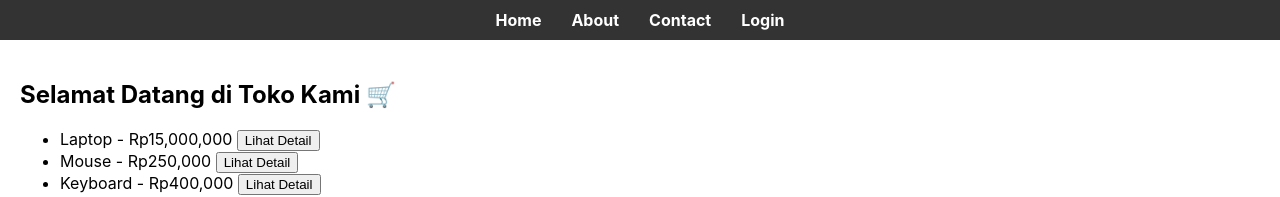
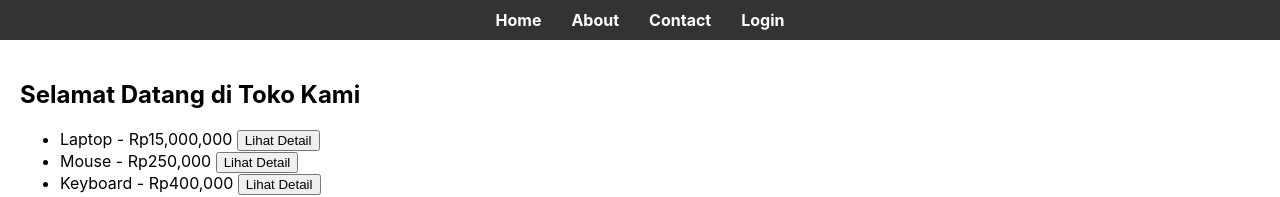
Before and after one commit to liliss090704-rgb/E-Business, a React (Create React App) app: page / in a window 1280 px wide. Shown: the top 197 px of the page. Built offline with nearby package versions, Linux system fonts and the light colour scheme.

Commit message:
upload tugas5

```diff
--- a/src/pages/Home.js
+++ b/src/pages/Home.js
@@ -13,7 +13,7 @@ export default function Home() {
 
   return (
     <div>
-      <h2>Selamat Datang di Toko Kami 🛒</h2>
+      <h2>Selamat Datang di Toko Kami </h2>
       <ul>
         {products.map((p) => (
           <li key={p.id}>
--- a/src/pages/Login.js
+++ b/src/pages/Login.js
@@ -15,7 +15,7 @@ export default function Login() {
 
   return (
     <div>
-      <h2>Halaman Login 🔑</h2>
+      <h2>Halaman Login </h2>
       {!loggedIn ? (
         <form onSubmit={handleSubmit}>
           <div>
```
